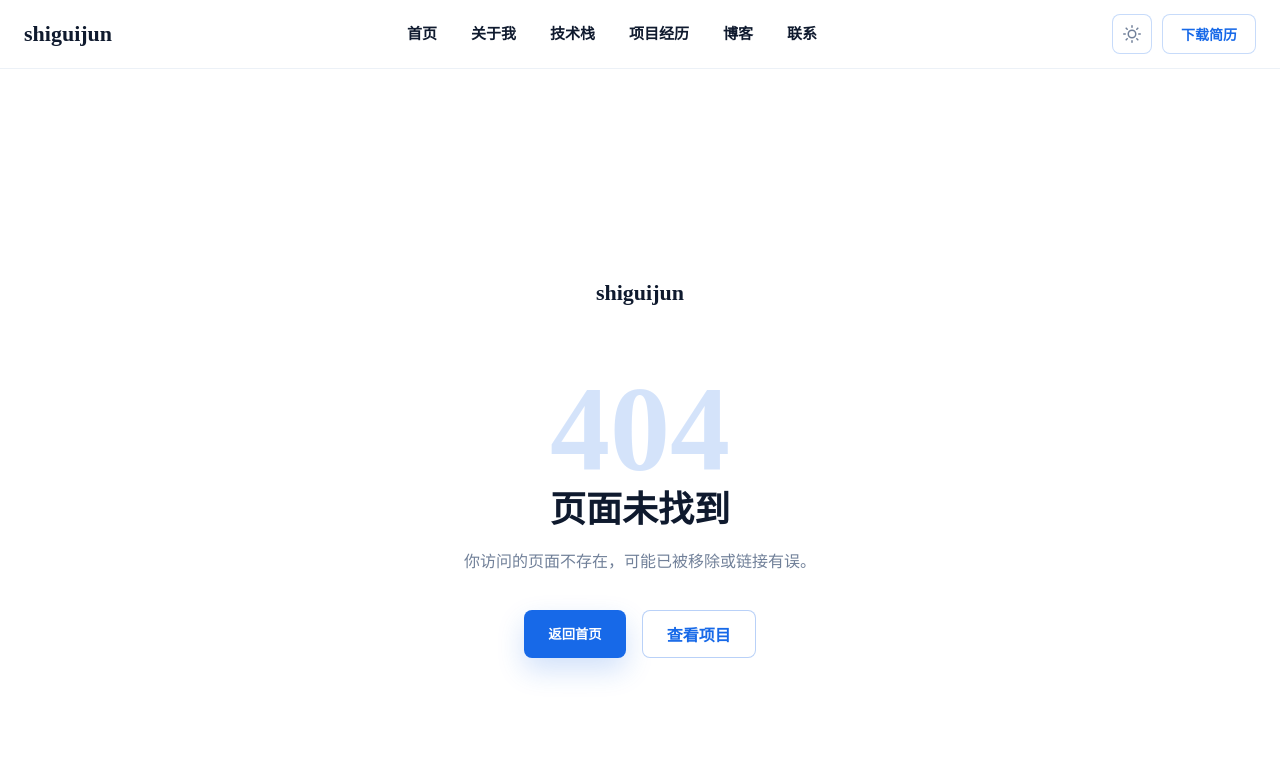
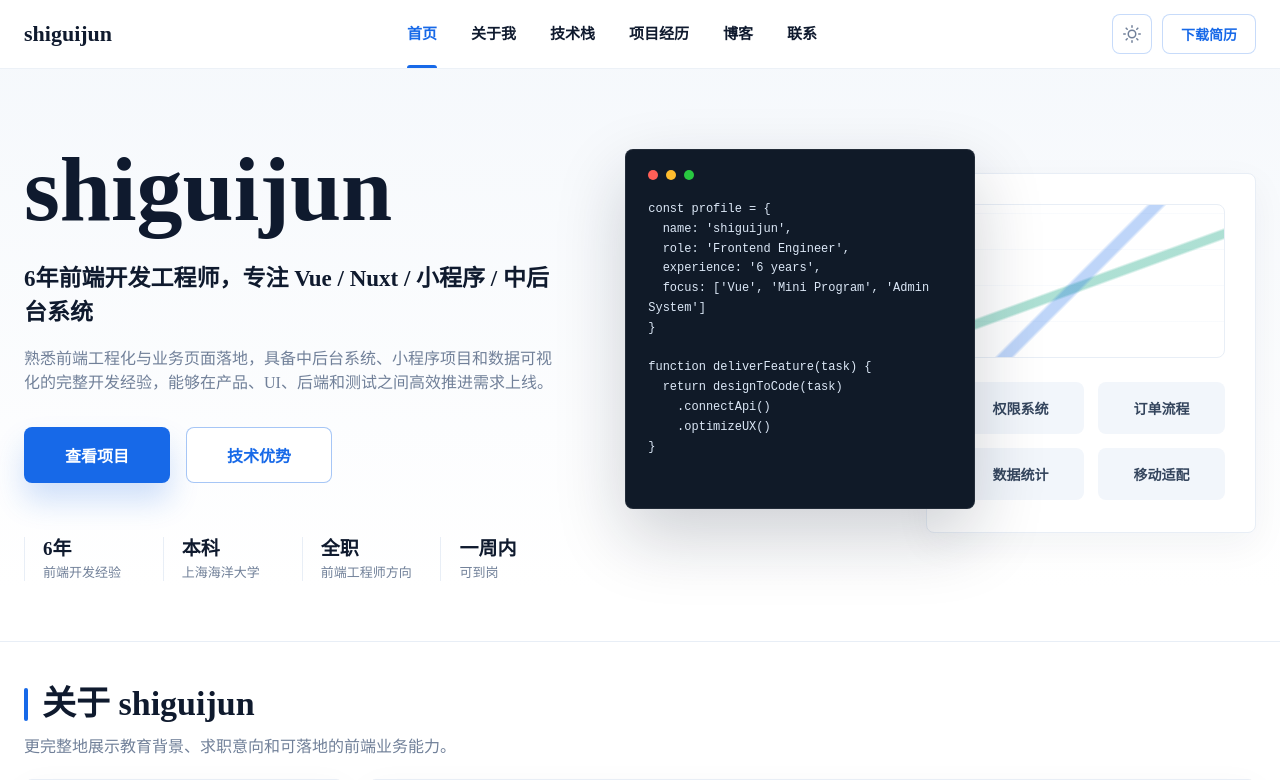
Before and after one commit to shiguijuna/personal-resume, a Vue app: page /home in a window 1280 px wide. Before the commit this address had no page. Shown: the top 780 px of the page. Built offline with nearby package versions, Linux system fonts and the light colour scheme.

Commit message:
导航栏修复优化

```diff
--- a/src/components/AppHeader.vue
+++ b/src/components/AppHeader.vue
@@ -1,5 +1,5 @@
 <script setup lang="ts">
-import { computed, ref, onMounted, onBeforeUnmount, watch, nextTick } from 'vue'
+import { ref, onMounted, onBeforeUnmount, watch, nextTick } from 'vue'
 import { navItems, resumeFile } from '@/constants'
 import { useThemeStore } from '@/stores/theme'
 import { useRoute, useRouter } from 'vue-router'
@@ -8,93 +8,174 @@ const themeStore = useThemeStore()
 const route = useRoute()
 const router = useRouter()
 
-const activeHash = ref('#home')
-let isManualScrolling = false
-let manualTimer: ReturnType<typeof setTimeout> | null = null
+const activeHref = ref('/home')
+const isMenuOpen = ref(false)
+let skipRouteScrollPath: string | null = null
+let scrollCheckTimer: ReturnType<typeof setInterval> | null = null
 
-const sectionIds = navItems.map((item) => item.href.replace('/#', '#'))
+const sectionIds = navItems.map((item) => item.href.slice(1))
+const hrefBySectionId = new Map(navItems.map((item) => [item.href.slice(1), item.href]))
+const routeSectionIds: Record<string, string> = {
+  '/home': 'home',
+  '/about': 'about',
+  '/skills': 'skills',
+  '/projects': 'projects',
+  '/contact': 'contact',
+}
 
-let observer: IntersectionObserver | null = null
+const isSectionRoutePath = (path: string) => path in routeSectionIds
+const isHomeViewRoute = () => isSectionRoutePath(route.path)
 
-const startObserver = () => {
-  stopObserver()
-  const headerHeight = 68
-  observer = new IntersectionObserver(
-    (entries) => {
-      if (isManualScrolling) return
-      const visible: { id: string; ratio: number }[] = []
-      for (const entry of entries) {
-        if (entry.isIntersecting) {
-          visible.push({ id: `#${entry.target.id}`, ratio: entry.intersectionRatio })
-        }
-      }
-      if (visible.length === 0) return
-      visible.sort((a, b) => b.ratio - a.ratio)
-      activeHash.value = visible[0].id
-    },
-    { rootMargin: `-${headerHeight}px 0px -40% 0px`, threshold: [0, 0.25, 0.5, 0.75, 1] },
-  )
+const getActiveHrefFromRoute = (path: string) => {
+  if (path.startsWith('/projects/')) return '/projects'
+  if (path.startsWith('/blog')) return '/blog'
+  if (path === '/') return '/home'
+  if (isSectionRoutePath(path)) return path
+  return path
+}
+
+const getHeaderHeight = () => {
+  return document.querySelector('.app-header')?.getBoundingClientRect().height ?? 68
+}
+
+const findActiveSectionId = () => {
+  if (window.scrollY <= 8) return 'home'
+
+  const markerY = window.scrollY + getHeaderHeight() + Math.min(window.innerHeight * 0.35, 280)
+  let activeSectionId = 'home'
+
   for (const id of sectionIds) {
-    const el = document.querySelector(id)
-    if (el) observer!.observe(el)
+    const el = document.getElementById(id)
+    if (!el) continue
+
+    const top = el.getBoundingClientRect().top + window.scrollY
+    if (top <= markerY) {
+      activeSectionId = id
+    } else {
+      break
+    }
+  }
+
+  const bottomDistance =
+    document.documentElement.scrollHeight - (window.scrollY + window.innerHeight)
+  if (bottomDistance <= 4) {
+    return sectionIds[sectionIds.length - 1]
+  }
+
+  return activeSectionId
+}
+
+const syncRouteFromScroll = (sectionId: string) => {
+  const href = hrefBySectionId.get(sectionId)
+  if (!href || href === '/blog' || route.path === href || window.location.pathname === href) return
+
+  skipRouteScrollPath = href
+  void router.replace(href).catch(() => {
+    if (skipRouteScrollPath === href) {
+      skipRouteScrollPath = null
+    }
+  })
+}
+
+const updateActiveFromScroll = () => {
+  if (!isHomeViewRoute()) return
+
+  const sectionId = findActiveSectionId()
+  const href = hrefBySectionId.get(sectionId)
+  if (!href) return
+
+  activeHref.value = href
+  syncRouteFromScroll(sectionId)
+}
+
+const scheduleScrollUpdate = () => {
+  updateActiveFromScroll()
+}
+
+const startScrollTracking = () => {
+  window.addEventListener('scroll', scheduleScrollUpdate, { passive: true })
+  window.addEventListener('resize', scheduleScrollUpdate)
+  scrollCheckTimer ??= setInterval(updateActiveFromScroll, 200)
+  scheduleScrollUpdate()
+}
+
+const stopScrollTracking = () => {
+  window.removeEventListener('scroll', scheduleScrollUpdate)
+  window.removeEventListener('resize', scheduleScrollUpdate)
+  if (scrollCheckTimer) {
+    clearInterval(scrollCheckTimer)
+    scrollCheckTimer = null
   }
 }
 
-const stopObserver = () => {
-  observer?.disconnect()
-  observer = null
+const scrollToSection = (sectionId: string, behavior: ScrollBehavior = 'smooth') => {
+  const el = document.getElementById(sectionId)
+  if (el) {
+    const top = el.getBoundingClientRect().top + window.scrollY - getHeaderHeight()
+    window.scrollTo({ top: Math.max(0, top), behavior })
+  }
 }
 
-const onNavClick = (href: string) => {
-  const hash = href.replace('/', '')
-  isManualScrolling = true
-  activeHash.value = hash
-  if (manualTimer) clearTimeout(manualTimer)
-  manualTimer = setTimeout(() => {
-    isManualScrolling = false
-    manualTimer = null
-  }, 1000)
+const scrollToRouteSection = (path: string, behavior: ScrollBehavior = 'smooth') => {
+  const sectionId = routeSectionIds[path]
+  if (!sectionId) return
 
-  const el = document.querySelector(hash)
-  if (el) {
-    const headerHeight = 68
-    const top = el.getBoundingClientRect().top + window.scrollY - headerHeight
-    window.scrollTo({ top, behavior: 'smooth' })
-  }
-
-  router.push({ path: '/', hash: hash.slice(1) })
+  void nextTick(() => {
+    requestAnimationFrame(() => {
+      scrollToSection(sectionId, behavior)
+    })
+  })
 }
 
 onMounted(() => {
-  if (route.path === '/') {
-    nextTick(startObserver)
+  activeHref.value = getActiveHrefFromRoute(route.path)
+  if (isHomeViewRoute()) {
+    startScrollTracking()
+    scrollToRouteSection(route.path, 'auto')
   }
 })
 
 onBeforeUnmount(() => {
-  stopObserver()
-  if (manualTimer) clearTimeout(manualTimer)
+  stopScrollTracking()
 })
 
 watch(
   () => route.path,
   (path) => {
-    if (path === '/') {
-      setTimeout(startObserver, 100)
+    activeHref.value = getActiveHrefFromRoute(path)
+    const shouldSkipScroll = skipRouteScrollPath === path
+    if (shouldSkipScroll) {
+      skipRouteScrollPath = null
+    }
+
+    if (isHomeViewRoute()) {
+      startScrollTracking()
+      if (!shouldSkipScroll) {
+        scrollToRouteSection(path)
+      }
     } else {
-      stopObserver()
+      stopScrollTracking()
     }
   },
 )
 
-const activeHref = computed(() => {
-  if (route.path.startsWith('/projects')) return '/#projects'
-  if (route.path.startsWith('/blog')) return '/#blog'
-  if (route.path !== '/') return route.path
-  return `/${activeHash.value}`
-})
+const onNavClick = (href: string) => {
+  themeStore.closeThemePanel()
+  isMenuOpen.value = false
+  activeHref.value = href
 
-const isMenuOpen = ref(false)
+  if (href === '/blog') {
+    void router.push(href)
+    return
+  }
+
+  if (route.path === href) {
+    scrollToSection(href.slice(1))
+    return
+  }
+
+  void router.push(href)
+}
 
 const toggleMenu = () => {
   themeStore.closeThemePanel()
@@ -106,7 +187,7 @@ const toggleMenu = () => {
   <header class="app-header">
     <a class="skip-link" href="#main-content">跳到主要内容</a>
     <div class="header-inner">
-      <RouterLink class="brand" to="/#home" aria-label="回到首页">shiguijun</RouterLink>
+      <RouterLink class="brand" to="/home" aria-label="回到首页">shiguijun</RouterLink>
 
       <nav class="nav-links" aria-label="主导航">
         <a
@@ -259,16 +340,6 @@ const toggleMenu = () => {
       }
     }
   }
-
-  &:hover a.is-active:not(:hover),
-  &:focus-within a.is-active:not(:focus-visible) {
-    color: var(--color-ink);
-
-    &::after {
-      opacity: 0;
-      transform: scaleX(0.45);
-    }
-  }
 }
 
 .header-actions {
--- a/src/constants/index.ts
+++ b/src/constants/index.ts
@@ -41,10 +41,10 @@ export const themeColors = [
 ] as const
 
 export const navItems = [
-  { label: '首页', href: '/#home' },
-  { label: '关于我', href: '/#about' },
-  { label: '技术栈', href: '/#skills' },
-  { label: '项目经历', href: '/#projects' },
-  { label: '博客', href: '/#blog' },
-  { label: '联系', href: '/#contact' },
+  { label: '首页', href: '/home' },
+  { label: '关于我', href: '/about' },
+  { label: '技术栈', href: '/skills' },
+  { label: '项目经历', href: '/projects' },
+  { label: '博客', href: '/blog' },
+  { label: '联系', href: '/contact' },
 ] as const
--- a/src/router/index.ts
+++ b/src/router/index.ts
@@ -1,21 +1,34 @@
 import { createRouter, createWebHistory } from 'vue-router'
 import type { RouteRecordRaw } from 'vue-router'
+
+const homeSectionRoutes = [
+  { path: '/home', sectionId: 'home' },
+  { path: '/about', sectionId: 'about' },
+  { path: '/skills', sectionId: 'skills' },
+  { path: '/projects', sectionId: 'projects' },
+  { path: '/contact', sectionId: 'contact' },
+] as const
 
 const routes: RouteRecordRaw[] = [
   {
     path: '/',
-    name: 'home',
+    redirect: '/home',
+  },
+  ...homeSectionRoutes.map(({ path, sectionId }) => ({
+    path,
+    name: sectionId,
     component: () => import('@/views/HomeView.vue'),
+    meta: { sectionId },
+  })),
+  {
+    path: '/blog',
+    name: 'blog',
+    component: () => import('@/views/BlogListView.vue'),
   },
   {
     path: '/projects/:slug',
     name: 'project-detail',
     component: () => import('@/views/ProjectDetailView.vue'),
-  },
-  {
-    path: '/blog',
-    name: 'blog',
-    component: () => import('@/views/BlogListView.vue'),
   },
   {
     path: '/blog/:slug',
@@ -29,12 +42,24 @@ const routes: RouteRecordRaw[] = [
   },
 ]
 
+const legacyHashRoutes: Record<string, string> = {
+  '#home': '/home',
+  '#about': '/about',
+  '#skills': '/skills',
+  '#projects': '/projects',
+  '#blog': '/blog',
+  '#contact': '/contact',
+}
+
 const router = createRouter({
   history: createWebHistory(),
   routes,
   scrollBehavior(to, _from, savedPosition) {
     if (savedPosition) {
       return savedPosition
+    }
+    if (typeof to.meta.sectionId === 'string') {
+      return false
     }
     if (to.hash) {
       return {
@@ -47,6 +72,15 @@ const router = createRouter({
   },
 })
 
+router.beforeEach((to) => {
+  if ((to.path === '/' || to.path === '/home') && to.hash) {
+    const path = legacyHashRoutes[to.hash]
+    if (path) {
+      return { path, replace: true }
+    }
+  }
+})
+
 router.afterEach(() => {
   import('@/composables/useScrollAnimation').then(({ refreshScrollAnimation }) => {
     refreshScrollAnimation()
```
Also changed, not shown: 1 other file (tests, documents, lock files or other folders).
